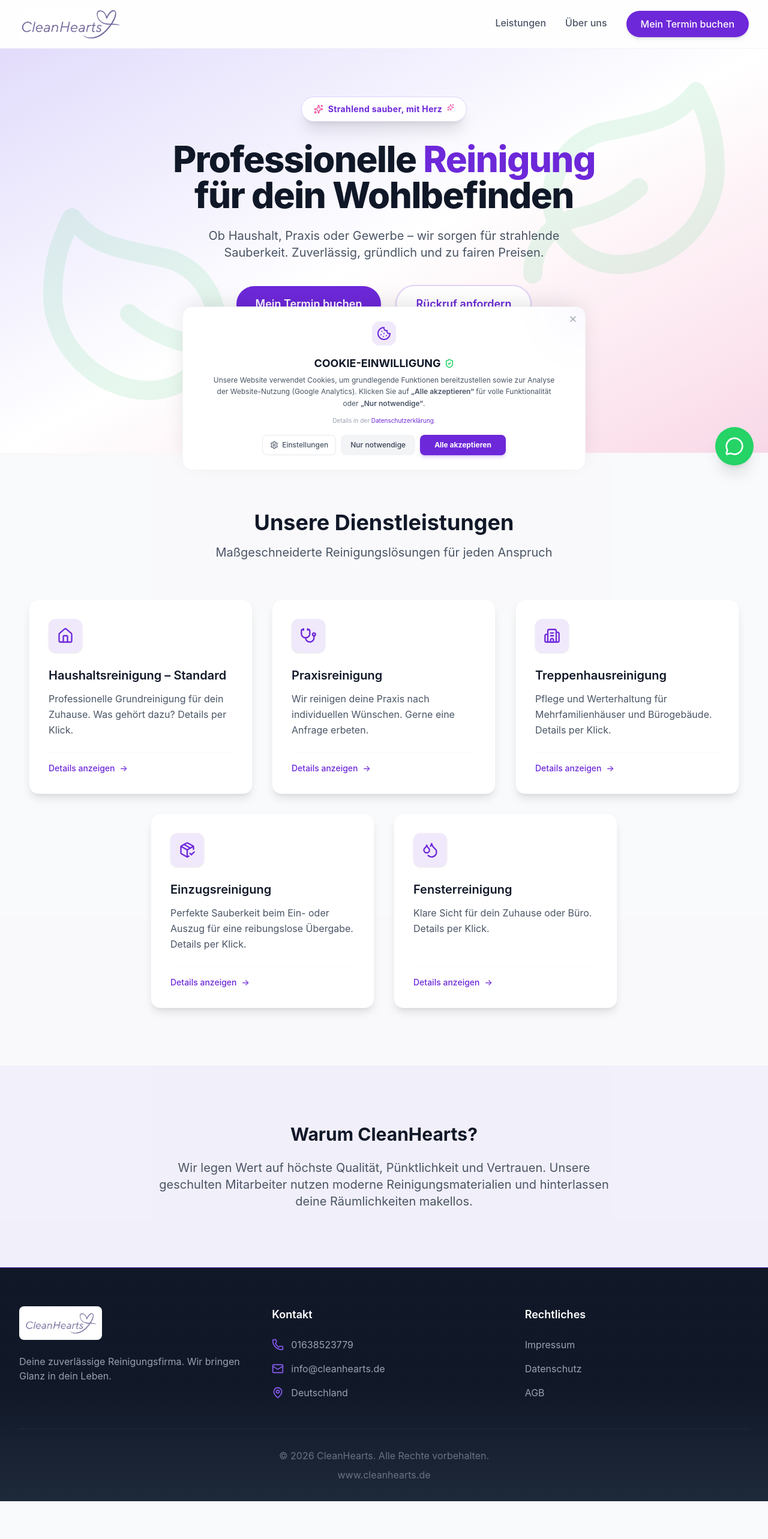
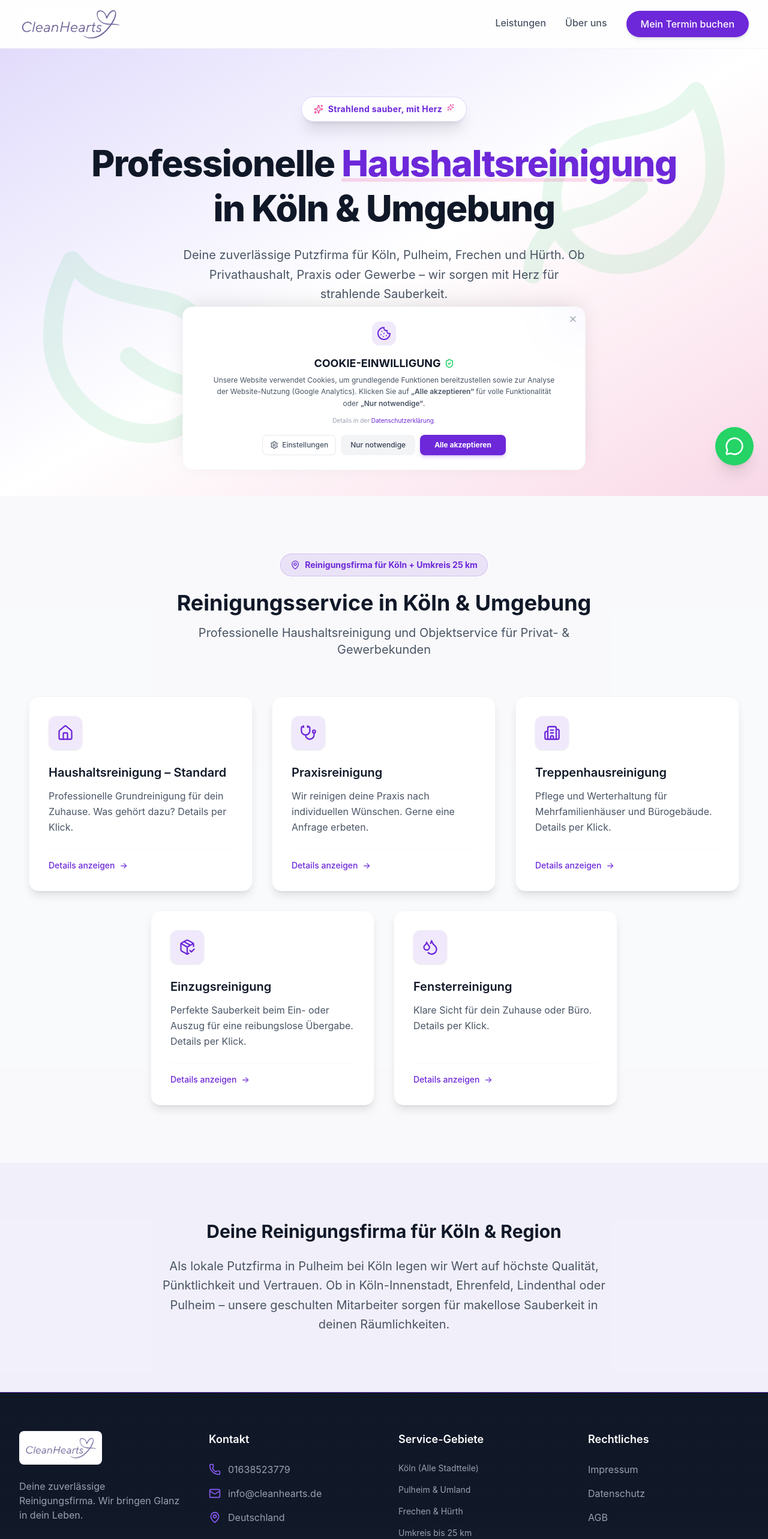
Before and after one commit to ecoezer/cleanhearts, a React (Vite) app: page / in a window 1280 px wide. Shown: the top 2566 px of the page at 60% size. Before the commit the page ends 2503 px from the top, so only its background shows below. Built offline with nearby package versions, Linux system fonts and the light colour scheme.

Commit message:
Update website content and layout

```diff
--- a/index.html
+++ b/index.html
@@ -1,13 +1,18 @@
 <!doctype html>
-<html lang="en">
+<html lang="de">
+
 <head>
   <meta charset="UTF-8" />
   <link rel="icon" type="image/png" href="/logo.png" />
   <meta name="viewport" content="width=device-width, initial-scale=1.0" />
-    <title>CleanHearts - Professionelle Reinigung</title>
+  <title>Haushaltsreinigung Köln | CleanHearts Reinigungsfirma</title>
+  <meta name="description"
+    content="Professionelle Haushaltsreinigung in Köln, Pulheim & Umgebung. CleanHearts bietet Privatreinigung & Unterhaltsreinigung mit Herz. Jetzt Termin buchen!" />
 </head>
+
 <body>
   <div id="root"></div>
   <script type="module" src="/src/main.tsx"></script>
 </body>
+
 </html>
--- a/src/components/Footer.tsx
+++ b/src/components/Footer.tsx
@@ -5,7 +5,7 @@ export default function Footer() {
     return (
         <footer className="bg-gradient-to-b from-gray-900 via-gray-900 to-gray-800 text-white pt-16 pb-8 border-t border-primary/70 relative overflow-hidden">
             <div className="max-w-7xl mx-auto px-4 sm:px-6 lg:px-8 relative z-10">
-                <div className="grid grid-cols-1 md:grid-cols-3 gap-12 mb-12 text-center md:text-left">
+                <div className="grid grid-cols-1 md:grid-cols-4 gap-12 mb-12 text-center md:text-left">
                     <div className="flex flex-col items-center md:items-start">
                         <div className="flex items-center space-x-2 mb-6 bg-white p-2 rounded-lg inline-block">
                             <img src="/logo.png" alt="CleanHearts Logo" className="h-10 w-auto" />
@@ -36,6 +36,16 @@ export default function Footer() {
                     </div>
 
                     <div className="flex flex-col items-center md:items-start">
+                        <h3 className="text-lg font-semibold mb-6">Service-Gebiete</h3>
+                        <ul className="space-y-4 text-gray-400 text-sm">
+                            <li>Köln (Alle Stadtteile)</li>
+                            <li>Pulheim & Umland</li>
+                            <li>Frechen & Hürth</li>
+                            <li>Umkreis bis 25 km</li>
+                        </ul>
+                    </div>
+
+                    <div className="flex flex-col items-center md:items-start">
                         <h3 className="text-lg font-semibold mb-6">Rechtliches</h3>
                         <ul className="space-y-4 text-gray-400">
                             <li><Link to="/impressum" className="hover:text-white transition-colors">Impressum</Link></li>
--- a/src/components/Hero.tsx
+++ b/src/components/Hero.tsx
@@ -19,14 +19,14 @@ export default function Hero() {
                     <Sparkles className="w-3 h-3 relative z-10 animate-bounce text-accent" style={{ animationDuration: '2s' }} />
                 </div>
 
-                <h1 className="text-5xl md:text-6xl font-extrabold text-gray-900 tracking-tight mb-6">
-                    Professionelle <span className="text-primary">Reinigung</span><br />
-                    für dein Wohlbefinden
+                <h1 className="text-5xl md:text-6xl font-extrabold text-gray-900 tracking-tight mb-6 leading-tight">
+                    Professionelle <span className="text-primary underline decoration-accent/20">Haushaltsreinigung</span><br />
+                    in Köln & Umgebung
                 </h1>
 
-                <p className="mt-4 text-xl text-gray-600 max-w-2xl mx-auto mb-10">
-                    Ob Haushalt, Praxis oder Gewerbe – wir sorgen für strahlende Sauberkeit.
-                    Zuverlässig, gründlich und zu fairen Preisen.
+                <p className="mt-4 text-xl text-gray-600 max-w-2xl mx-auto mb-10 leading-relaxed">
+                    Deine zuverlässige Putzfirma für Köln, Pulheim, Frechen und Hürth.
+                    Ob Privathaushalt, Praxis oder Gewerbe – wir sorgen mit Herz für strahlende Sauberkeit.
                 </p>
 
                 <div className="flex flex-col sm:flex-row justify-center items-center space-y-4 sm:space-y-0 sm:space-x-6">
--- a/src/components/Services.tsx
+++ b/src/components/Services.tsx
@@ -1,5 +1,5 @@
 import { useRef, useState, useEffect } from 'react';
-import { Home, Stethoscope, Building2, PackageCheck, X, Check, Droplets } from 'lucide-react';
+import { Home, Stethoscope, Building2, PackageCheck, X, Check, Droplets, MapPin } from 'lucide-react';
 
 const services = [
     {
@@ -204,9 +204,13 @@ export default function Services() {
         <section id="services" className="py-24 bg-gray-50/50">
             <div className="max-w-7xl mx-auto px-4 sm:px-6 lg:px-8">
                 <div className="text-center mb-16">
-                    <h2 className="text-3xl md:text-4xl font-bold text-gray-900 mb-4">Unsere Dienstleistungen</h2>
+                    <div className="inline-flex items-center gap-2 bg-primary/10 text-primary px-4 py-2 rounded-full text-sm font-bold mb-6 border border-primary/20 animate-pulse">
+                        <MapPin className="w-4 h-4" />
+                        <span>Reinigungsfirma für Köln + Umkreis 25 km</span>
+                    </div>
+                    <h2 className="text-3xl md:text-4xl font-bold text-gray-900 mb-4">Reinigungsservice in Köln & Umgebung</h2>
                     <p className="text-xl text-gray-600 max-w-2xl mx-auto">
-                        Maßgeschneiderte Reinigungslösungen für jeden Anspruch
+                        Professionelle Haushaltsreinigung und Objektservice für Privat- & Gewerbekunden
                     </p>
                 </div>
 
--- a/src/pages/Home.tsx
+++ b/src/pages/Home.tsx
@@ -12,11 +12,11 @@ export default function Home() {
                 {/* About/Trust Section */}
                 <section id="about" className="py-24 bg-primary/5">
                     <div className="max-w-7xl mx-auto px-4 sm:px-6 lg:px-8 text-center">
-                        <h2 className="text-3xl font-bold text-gray-900 mb-6">Warum CleanHearts?</h2>
-                        <p className="text-xl text-gray-600 max-w-3xl mx-auto">
-                            Wir legen Wert auf höchste Qualität, Pünktlichkeit und Vertrauen.
-                            Unsere geschulten Mitarbeiter nutzen moderne Reinigungsmaterialien
-                            und hinterlassen deine Räumlichkeiten makellos.
+                        <h2 className="text-3xl font-bold text-gray-900 mb-6">Deine Reinigungsfirma für Köln & Region</h2>
+                        <p className="text-xl text-gray-600 max-w-3xl mx-auto leading-relaxed">
+                            Als lokale Putzfirma in Pulheim bei Köln legen wir Wert auf höchste Qualität, Pünktlichkeit und Vertrauen.
+                            Ob in Köln-Innenstadt, Ehrenfeld, Lindenthal oder Pulheim – unsere geschulten Mitarbeiter sorgen für
+                            makellose Sauberkeit in deinen Räumlichkeiten.
                         </p>
                     </div>
                 </section>
```
Lines whose indentation alone changed are shown as unchanged.
